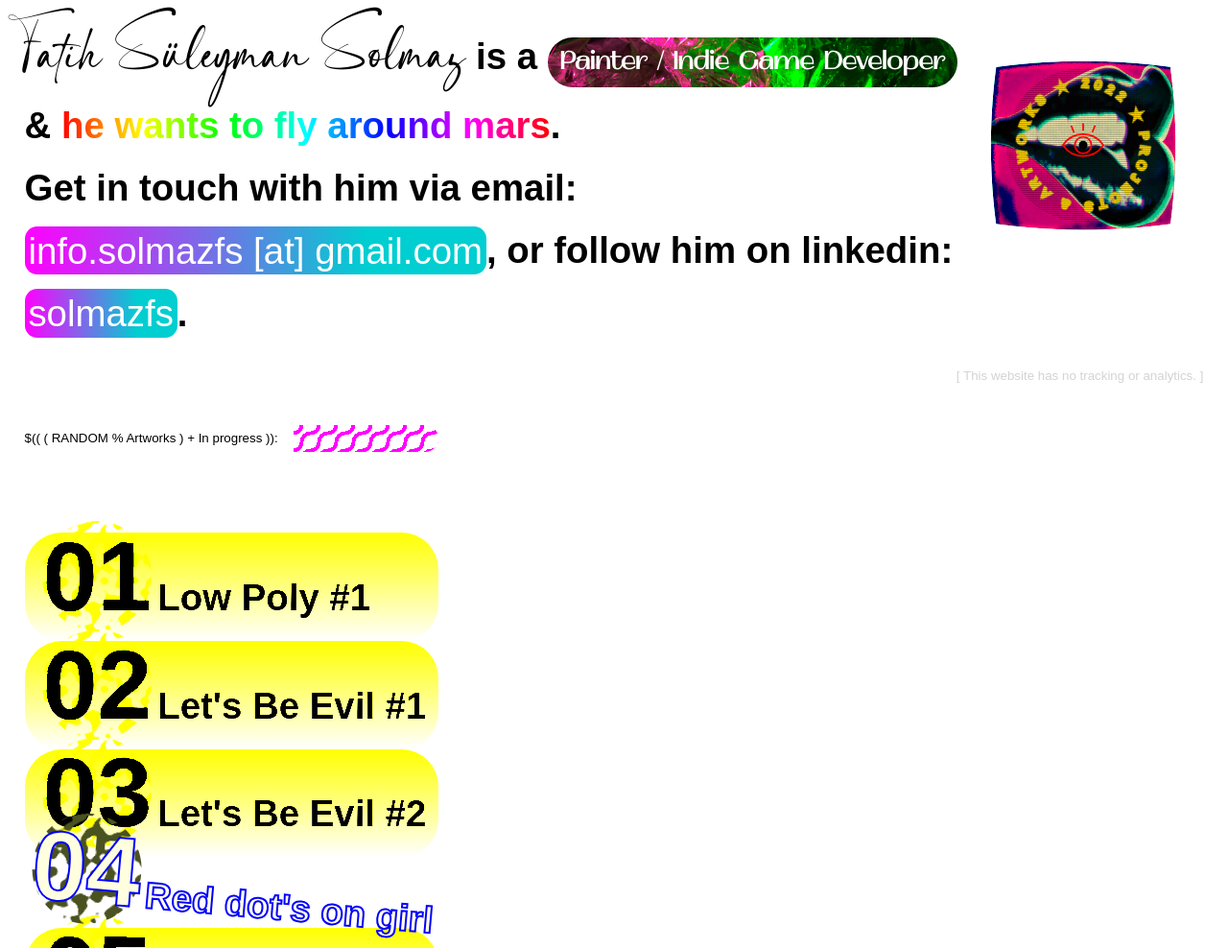
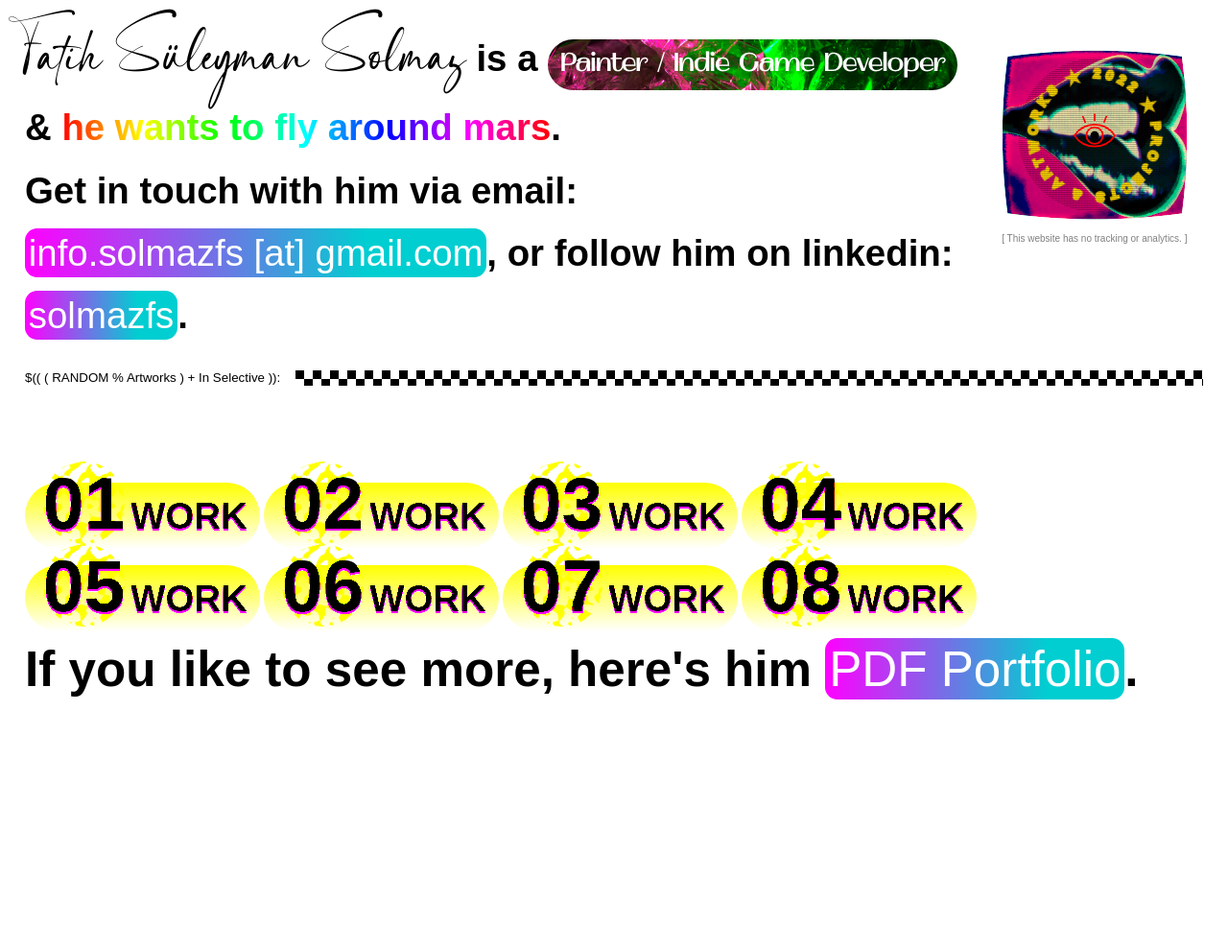
Before and after one commit to solmazfs/personal-portfolio, a plain HTML site: page gallery/index.html in a window 1280 px wide. Shown: the top 988 px of the page at 96% size. After the commit the page ends 807 px from the top, so only its background shows below. Drawn offline with Linux system fonts and the light colour scheme.

Commit message:
adding some changes...

```diff
--- a/gallery/index.html
+++ b/gallery/index.html
@@ -17,11 +17,11 @@
                     <!--circle anim by https://tympanus.net/codrops/-->
                     <span class="circle circle--surtur">
                         <svg class="textcircle" viewBox="0 0 500 500">
-                            <title>Projects & artworks &copy; 2022</title>
+                            <title>Projects & Artworks &copy; 2022</title>
                             <defs>
                             <path id="textcircle" d="M250,400 a150,150 0 0,1 0,-300a150,150 0 0,1 0,300Z"/>
                             </defs>
-                            <text><textPath xlink:href="#textcircle" aria-label="Projects & client work 2020" textLength="930">Projects &amp; artworks &star; 2022 &star;</textPath></text>
+                            <text><textPath xlink:href="#textcircle" aria-label="Projects & Artwork 2022" textLength="930">Projects &amp; Artworks &star; 2022 &star;</textPath></text>
                         </svg>
                         <svg aria-hidden="true" class="eye" width="70" height="70" viewBox="0 0 70 70" xmlns="http://www.w3.org/2000/svg">
                             <path class="eye__outer" d="M10.5 35.308c5.227-7.98 14.248-13.252 24.5-13.252s19.273 5.271 24.5 13.252c-5.227 7.98-14.248 13.253-24.5 13.253s-19.273-5.272-24.5-13.253z"/>
@@ -34,21 +34,21 @@
                 </div>
                 <h2 class="info"><span>Fatih Süleyman Solmaz</span> is a <span>Painter / Indie Game Developer</span> & <span>he wants to fly around mars</span>.</h2>
                 <h2 class="contact">Get in touch with him via email: <span>info.solmazfs [at] gmail.com</span>, or follow him on linkedin: <span>solmazfs</span>.</h2>
-                <small style="color:lightgray;float:right;">[ This website has no tracking or analytics. ]</small>
             </header>
+            <div>
+                <small class="side-lines--snake">$(( ( RANDOM % Artworks )  + In Selective )):</small>
+            </div>
             <div class="content__menu">
-                <small class="side-lines--snake">$(( ( RANDOM % Artworks )  + In progress )):</small>
                 <br />
-                <span class="menu__item menu__item--gradient" id="topic33">Low Poly #1</span>
-                <span class="menu__item menu__item--gradient" id="topic34">Let's be evil #1</span>
-                <span class="menu__item menu__item--gradient" id="topic35">Let's be evil #2</span>
-                <span class="menu__item menu__item--stroke" id="topic36">Red dot's on girl</span>
-                <span class="menu__item menu__item--gradient" id="topic37">Unknown #1</span>
-                <span class="menu__item menu__item--gradient" id="topic38">Unknown #2</span>
-                <span class="menu__item menu__item--gradient" id="topic39">Unknown #3</span>
-                <span class="menu__item menu__item--gradient" id="topic40">Sketch 1000</span>
+                <span class="menu__item menu__item--gradient" id="topic33">WORK</span>
+                <span class="menu__item menu__item--gradient" id="topic34">WORK</span>
+                <span class="menu__item menu__item--gradient" id="topic35">WORK</span>
+                <span class="menu__item menu__item--gradient" id="topic36">WORK</span>
+                <span class="menu__item menu__item--gradient" id="topic37">WORK</span>
+                <span class="menu__item menu__item--gradient" id="topic38">WORK</span>
+                <span class="menu__item menu__item--gradient" id="topic39">WORK</span>
+                <span class="menu__item menu__item--gradient" id="topic40">WORK</span>
                 <br />
-                <small class="side-lines--snake">$(( ( RANDOM % Projects )  + In progress )):</small>
                 <div class="imgwrap">
                     <!--debug-->
                     <div class="wrap" id="img33">
@@ -68,7 +68,7 @@
                     </div>
                     <div class="wrap" id="img36">
                         <img loading="lazy" src="../media/artworks/solmazfs_reddotsongirl__1.jpeg">
-                        <div class="title">"Red dot's on girl", Digital Art, 2013</div>
+                        <div class="title">"Red dots on girl", Digital Art, 2013</div>
                     </div>
                     <div class="wrap" id="img37">
                         <img loading="lazy" src="../media/artworks/solmazfs_unknown-1.jpg">
@@ -86,8 +86,10 @@
                         <img loading="lazy" src="../media/artworks/solmazfs-sketch__1000.jpg">
                         <div class="title">"Sketch 1000", Digital Art, 2016</div>
                     </div>
-
                 </div>
+            </div>
+            <div class="blank_space">
+                <h2 class="about">If you like to see more, here's him <span><a href="./test.pdf" target="_blank"> PDF Portfolio</a></span>.</h2>
             </div>
         </main>
     </body>
--- a/links/gallery.css
+++ b/links/gallery.css
@@ -36,8 +36,10 @@ html * {
     cursor: url(../media/cool_cursor.png)97 8, auto;
 }
 body{
-    margin: 2vw;
+    margin: 28px 26px auto;
 }
+
+a {text-decoration: none; color:inherit;}
 
 .noise--svg {display:none;}
 
@@ -53,15 +55,22 @@ header h2 {
 }
 
 .lips {
+    position:relative;
+    margin: 1vmax;
     float:right;
-    top: 6vmax;
-    right: 6vmax;
-    margin: 2vmax;
     z-index: 99999;
     background-image: url(../media/lips.png);
     background-repeat: no-repeat;
     background-position: center;
     user-select:none;
+}
+.lips:after {
+    content:"[ This website has no tracking or analytics. ]";
+    position:absolute;
+    bottom:-40px;
+    left:3px;
+    font-size:10px;
+    color:gray;
 }
 
 .circle {
@@ -194,12 +203,39 @@ header h2 {
     }
 }
 
-/*menu items*/
+/*info*/
+.info :nth-child(1) {
+    font-weight:normal;
+    font-size:6vmax;
+    font-family:var(--info-title-font);
+    text-transform:capitalize;
+}
+.info :nth-child(2) {
+    background-image: url(../media/85.jpg);
+    background-size:cover;
+    background-position:center;
+    border-radius: 3vw;
+    padding:1vmax;
+    font-family: var(--info-about-font);
+    font-size:2vmax;
+    white-space:nowrap;
+    color:white;
+}
+.info :nth-child(3) {
+    background: linear-gradient(90deg, #FF0000 0%, #FFFF00 16.67%, #00FF00 33.34%, #00FFFF 50%, #0000FF 66.67%, #FF00FF 83.34%, #FF0000 100%);
+    background-clip: text;
+    -webkit-background-clip: text;
+    color: transparent;
+}
 
-.content__menu {
-    display:grid;
-    justify-content:start;
-    user-select:none;
+/*contact*/
+.contact  span {
+    padding:.3vmax;
+    color:white;
+    font-weight:normal;
+    white-space:nowrap;
+    border-radius: 1vw;
+    background-image:linear-gradient(to right, magenta 0%, darkturquoise 74%);
 }
 
 /*snake lines*/
@@ -209,15 +245,16 @@ header h2 {
     width: 100%;
 }
 .side-lines--snake:after {
-    border-top-right-radius:20px;
-    border-bottom-right-radius:20px;
     content: "";
     flex: 1;
-    width: 10vmax;
-    height: 28px;
-    -webkit-animation: move 0.5s linear infinite forwards;
-    animation: move 0.5s linear infinite forwards;
-    background: radial-gradient(circle at 100% 100%, transparent 30%, var(--sl-clr) 30%, var(--sl-clr) 45%, transparent 45%, transparent), radial-gradient(circle at 0 0, transparent 25%, var(--sl-clr) 25%, var(--sl-clr) 40%, transparent 40%, transparent);
+    height: 16px;
+    -webkit-animation: move 1.0s linear infinite forwards;
+    animation: move 1.0s linear infinite forwards;
+    background: conic-gradient(
+        #fff 0.25turn,
+        #000 0.25turn 0.5turn,
+        #fff 0.5turn 0.75turn,
+        #000 0.75turn) top left / 25% 25% repeat;
     background-size: 18px 18px;
 }
 @-webkit-keyframes move {
@@ -237,12 +274,24 @@ header h2 {
     margin-left: var(--sl-pad);
 }
 
+/*menu items*/
+
+.content__menu span {
+    user-select:none;
+    white-space: nowrap;
+}
+
 .menu__item {
     counter-increment: itemcounter;
+    text-shadow: 0 2px magenta;
+}
+
+.menu__item {
+    z-index: 9999999;
 }
 
 .menu__item::before {
-    font-size:8vmax;
+    font-size:6vmax;
     margin:6px;
     content: counters(itemcounter, ".", decimal-leading-zero);
     background-image:url(../media/noise.png); /* tood */
@@ -350,35 +399,17 @@ header h2 {
     background-clip: text;
     -webkit-background-clip: text;
     color: transparent;
-    z-index: 99999999;
 }
 
-/*info*/
-.info :nth-child(1) {
-    font-weight:normal;
-    font-size:6vmax;
-    font-family:var(--info-title-font);
-    text-transform:capitalize;
+.blank_space {
+    margin-bottom: 6vmax;
 }
-.info :nth-child(2) {
-    background-image: url(../media/85.jpg);
-    background-size:cover;
-    background-position:center;
-    border-radius: 3vw;
-    padding:1vmax;
-    font-family: var(--info-about-font);
-    font-size:2vmax;
-    white-space:nowrap;
-    color:white;
+
+/* pdf */
+.about {
+    font-size: 4vw;
 }
-.info :nth-child(3) {
-    background: linear-gradient(90deg, #FF0000 0%, #FFFF00 16.67%, #00FF00 33.34%, #00FFFF 50%, #0000FF 66.67%, #FF00FF 83.34%, #FF0000 100%);
-    background-clip: text;
-    -webkit-background-clip: text;
-    color: transparent;
-}
-/*contact*/
-.contact  span {
+.about span {
     padding:.3vmax;
     color:white;
     font-weight:normal;
@@ -386,7 +417,6 @@ header h2 {
     border-radius: 1vw;
     background-image:linear-gradient(to right, magenta 0%, darkturquoise 74%);
 }
-
 
 .content__menu span:hover {
     cursor: url(../media/dice.svg)20 0, auto;
@@ -429,18 +459,19 @@ header h2 {
 
 
 @media (max-width: 600px) {
-    .content::before {
-        content:'';
-        margin-top:3vmax;
+    body {
+        margin:6px 10px auto;
+    }
+    .content:before {
+        content:"";
+        margin-top:2vmax;
     }
     .imgwrap .wrap, .imgwrap .wrap img {
         max-width: calc(100vw - 4vw);
         max-height: calc(100vh - 20vh);
     }
     .lips {
-        top: 3vmax;
-        right:3vmax;
-        background-size: 100%;
+        display:none;
     }
     .textcircle {
         width:100px;
```
Also changed, not shown: media/dice.svg.
